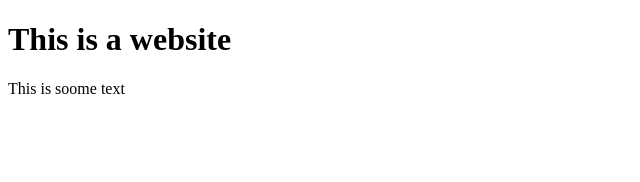
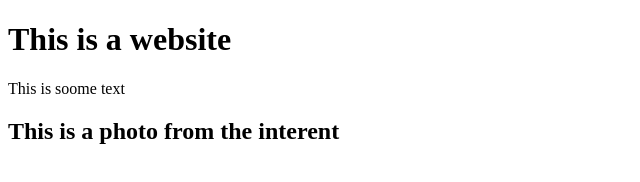
Before and after one commit to mattward94/space_invaders, a plain HTML site: page index.html in a window 1280 px wide. Shown: the whole page, without its empty margins (0-640 px from the left). Drawn offline with Linux system fonts and the light colour scheme.

Commit message:
added h2 saying that this is a photo from the internet on index.html

```diff
--- a/index.html
+++ b/index.html
@@ -8,6 +8,7 @@
     <body>
         <h1> This is a website </h1>
         <p> This is soome text </p>
+        <h2> This is a photo from the interent</h2>
 
 
     </body>
```
